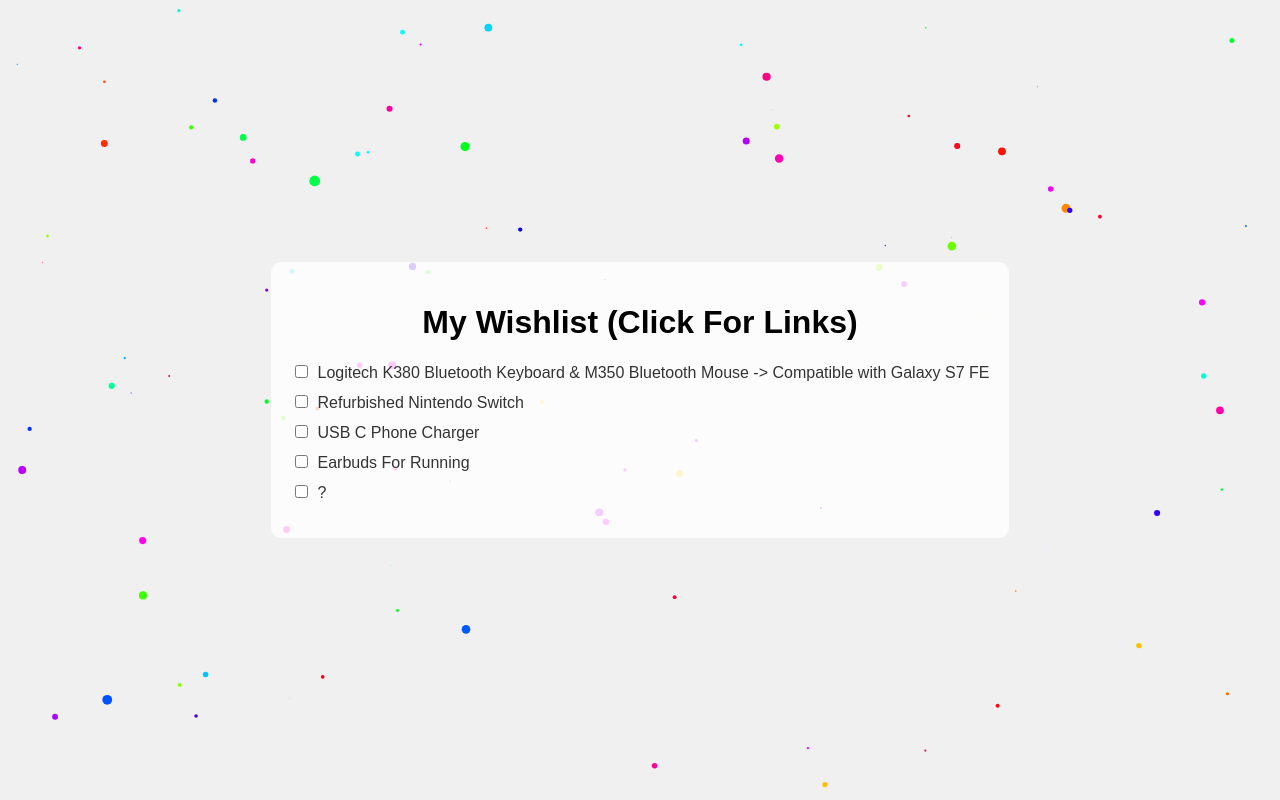
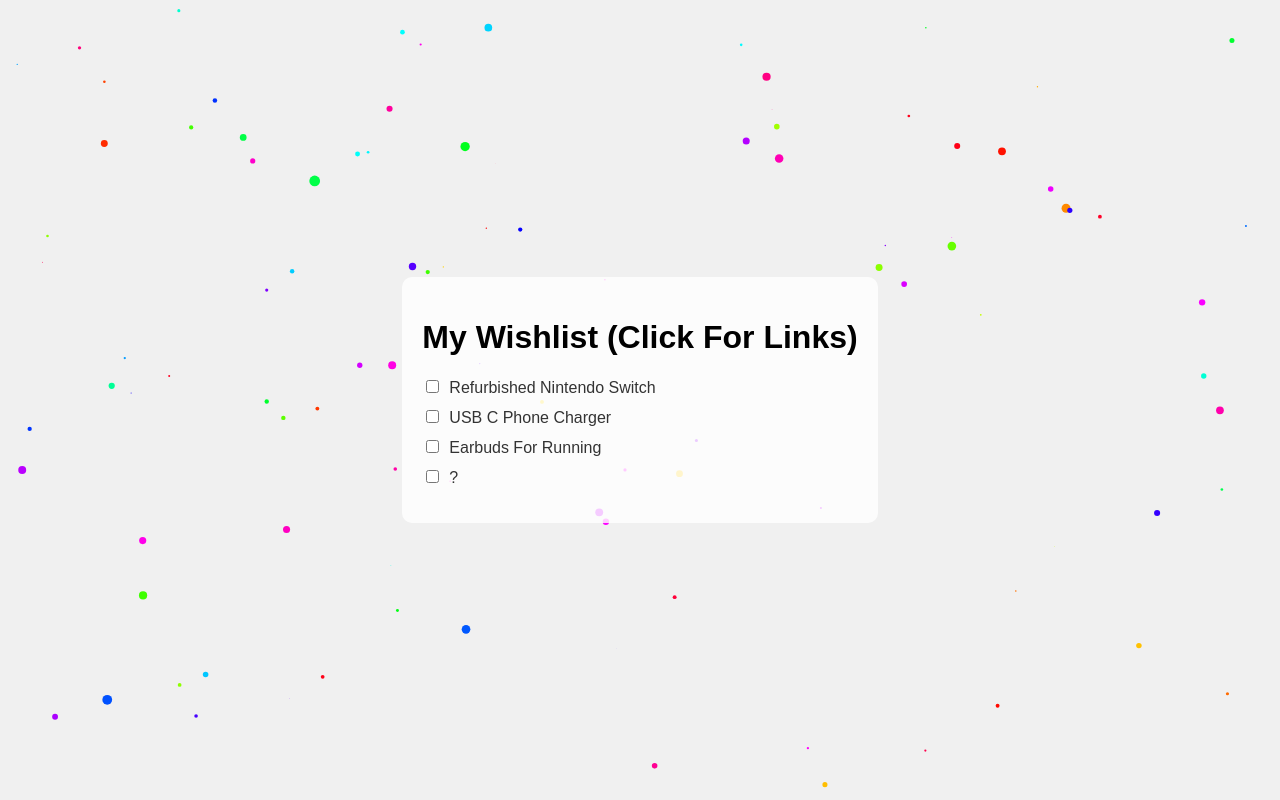
Before and after one commit to Birdbh/BirdbhBirthdayList, a plain HTML site: page index.html in a window 1280 px wide. Drawn offline with Linux system fonts and the light colour scheme.

Commit message:
Update index.html

```diff
--- a/index.html
+++ b/index.html
@@ -57,7 +57,6 @@
     <div id="wishlist">
         <h1>My Wishlist (Click For Links)</h1>
         <ul>
-            <li><input type="checkbox" id="item4"><a href="https://www.logitech.com/en-us/products/keyboards/k380-multi-device.920-011134.html" target="_blank">Logitech K380 Bluetooth Keyboard & M350 Bluetooth Mouse -> Compatible with Galaxy S7 FE</a></li>
             <li><input type="checkbox" id="item1"><a href="https://www.nintendo.com/us/store/hardware/refurbished-switch/" target="_blank">Refurbished Nintendo Switch</a></li>
             <li><input type="checkbox" id="item3"><a href="https://www.amazon.com/s?k=usb+c+phone+charger&i=mobile&crid=Q3591GFXCFRP&sprefix=usb+c+phone+charger%2Cmobile%2C178&ref=nb_sb_noss_1" target="_blank">USB C Phone Charger</a></li>
             <li><input type="checkbox" id="item2"><a href="https://www.amazon.com/s?k=running+earbuds&crid=3EZ5O104CW6WL&sprefix=running+earbuds%2Caps%2C164&ref=nb_sb_noss_1" target="_blank">Earbuds For Running</a></li>
```
